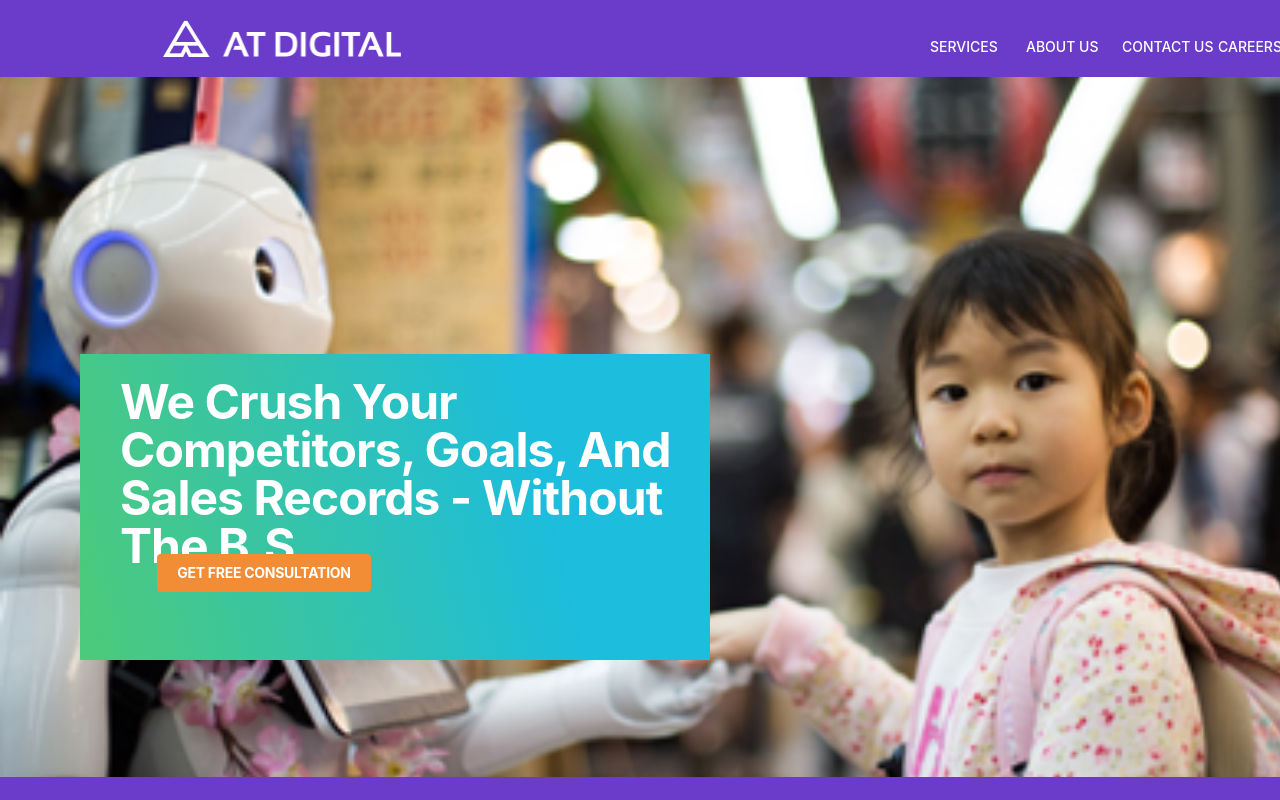
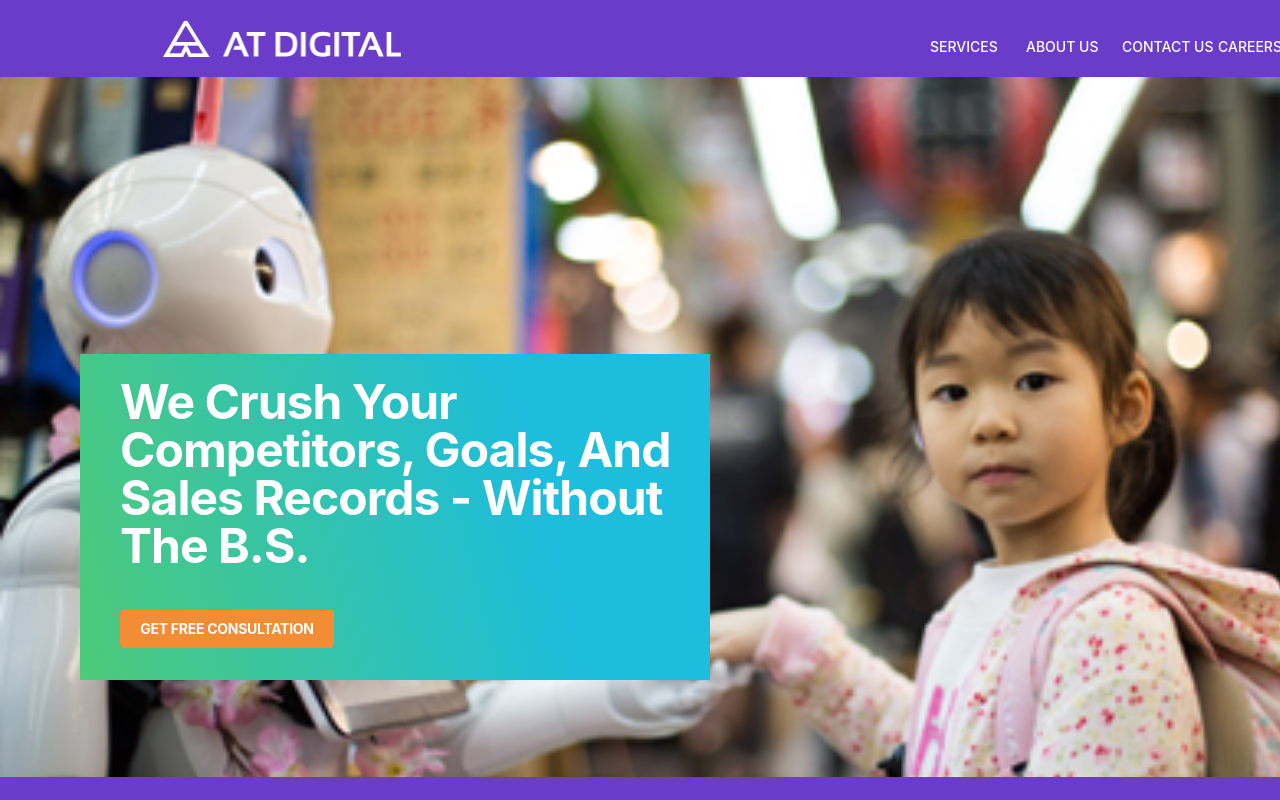
Before and after one commit to NimeshaKavindi/AT-Digital---Nimesha-Kavindi, a React (Create React App) app: page / in a window 1280 px wide. Shown: the top 800 px of the page. Built offline with nearby package versions, Linux system fonts and the light colour scheme.

Commit message:
Add button and make some changes for button.css because layout issues

```diff
--- a/src/Pages/Home.js
+++ b/src/Pages/Home.js
@@ -16,7 +16,7 @@ function Home(){
                 <div className="custom-text">
                   We Crush Your<br/> Competitors, Goals, And <br/> Sales Records - Without<br/> The B.S.
                 </div>
-                <div>
+                <div className="button-container" >
                  <Button/>
                 </div>
 
--- a/src/styles/button.css
+++ b/src/styles/button.css
@@ -15,8 +15,5 @@
   line-height: 14px;
   letter-spacing: -0.02em;
   text-align: center;
-    position: absolute;
-    top: 200px;
-    left: 77px;
   white-space: nowrap;
   }
--- a/src/styles/home.css
+++ b/src/styles/home.css
@@ -18,6 +18,10 @@
     position: absolute;
     background: linear-gradient(256.73deg, #1CBDDD 27.86%, #4DCA79 100%),
                 linear-gradient(0deg, #FFFFFF, #FFFFFF);
+
+  display: flex;
+  flex-direction: column; /* Display children elements vertically */
+  align-items: flex-start;
   }
 
   .custom-text {
@@ -30,4 +34,5 @@
     letter-spacing: -0.02em;
     text-align: left;
     color: #FFFFFF;
+    margin-bottom: 20px;
   }
```
Lines whose indentation alone changed are shown as unchanged.
